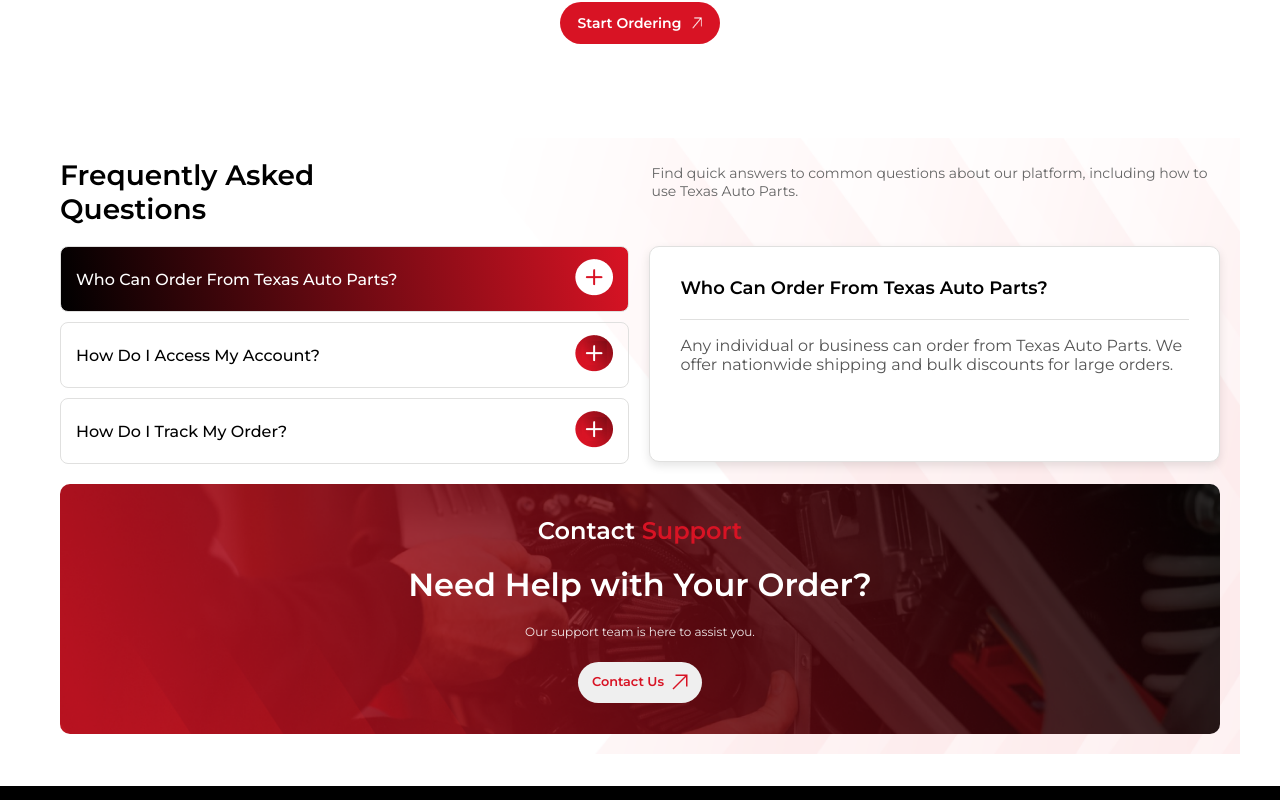
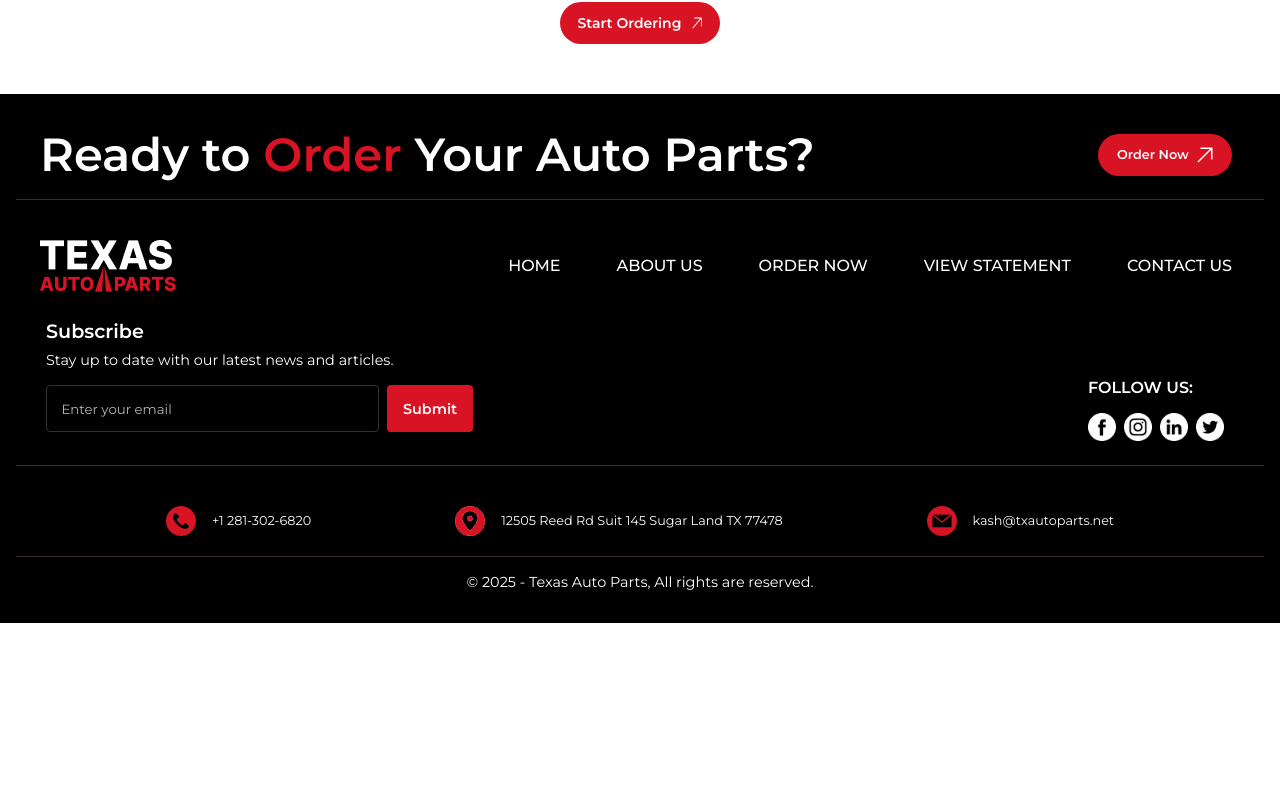
Before and after one commit to talhaxhahid/texas-auto-parts, a React (Create React App) app: page /OrderNow in a window 1280 px wide. Shown: the part 2420-3220 px from the top of the page. After the commit the page ends 3043 px from the top, so only its background shows below. Built offline with nearby package versions, Linux system fonts and the light colour scheme.

Commit message:
removed FAQ from OrderNow

```diff
--- a/src/ContactUs.js
+++ b/src/ContactUs.js
@@ -14,7 +14,6 @@
     <ContactUsHeroSlider/>
     <ContactUsForm/>
     <Location/>
-    <FAQ/>
     </WebsiteLayout>
     </>);
 
--- a/src/OrderNow.js
+++ b/src/OrderNow.js
@@ -16,7 +16,6 @@
     <Benefits/>
     <HowItWorks/>
     <OrderNowProducts/>
-    <FAQ/>
     </WebsiteLayout>
     </>);
 
```
